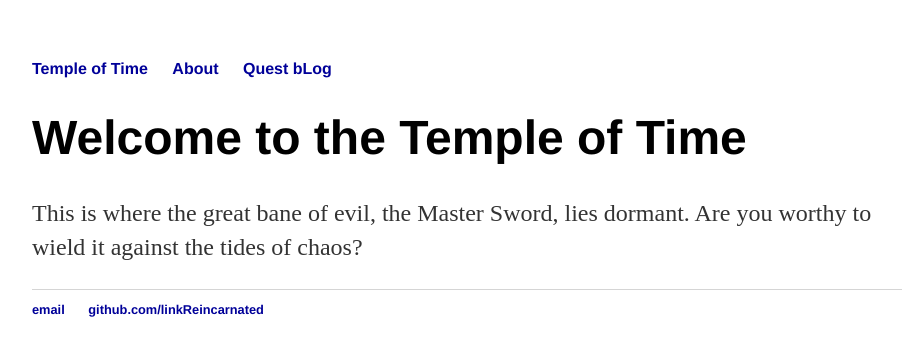
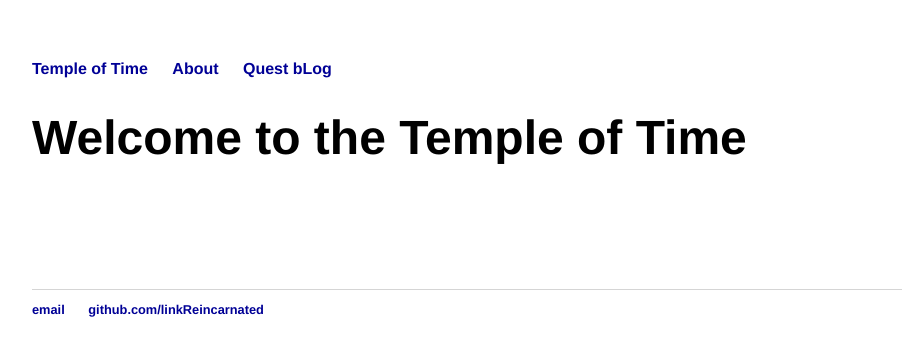
Before and after one commit to linkReincarnated/linkReincarnated.github.io, a Jekyll site: the page built from index.html, in a window 1280 px wide. Shown: the top 356 px of the page, without its empty margins (160-1062 px from the left). Built offline with Jekyll 4.4.1, drawn with Linux system fonts in a browser that asks for light colours.

Commit message:
Update main.css

```diff
--- a/css/main.css
+++ b/css/main.css
@@ -14,7 +14,7 @@
 }
 a:link {
     text-decoration: none;
-    color: rgb(0,0,153);
+    color: #000096;
 }
 a:hover {
     text-decoration: underline;
@@ -26,7 +26,7 @@
 p {
     font-size: 1.5em;
     line-height: 1.4em;
-    color: #333;
+    color: #FFFFFF;
 }
 footer {
     border-top: 1px solid #d5d5d5;
```
